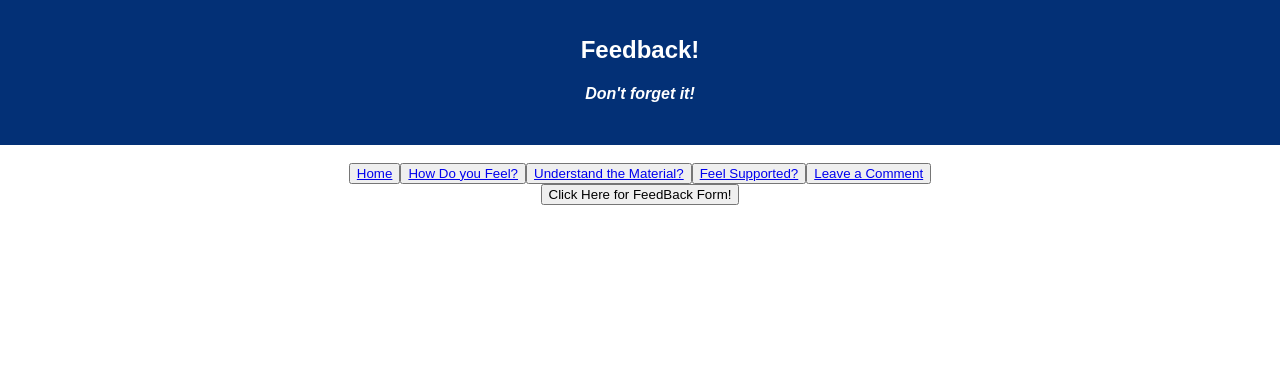
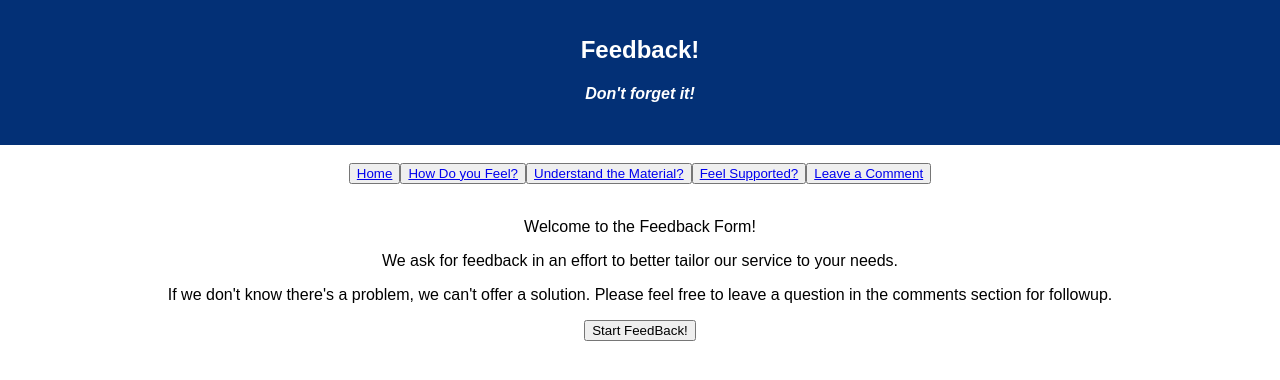
Before and after one commit to ChrisJo93/castor-feedback-loop, a React (Create React App) app: page /#/ in a window 1280 px wide. Shown: the top 380 px of the page. Built offline with nearby package versions, Linux system fonts and the light colour scheme.

Commit message:
homepage barebones created. Leads into feelings.

```diff
--- a/src/Pages/Feeling/FeelingPage.js
+++ b/src/Pages/Feeling/FeelingPage.js
@@ -5,7 +5,13 @@ class Feeling extends Component {
   render() {
     return (
       <div>
-        <p>HI I'M IN MY FEELINGS</p>
+        <header>
+          <h2>How Are you Feeling?</h2>
+        </header>
+        <div>
+          <input type="number" placeholder="Enter a number" />
+          <button>Submit</button>
+        </div>
       </div>
     );
   }
--- a/src/Pages/Home/HomePage.js
+++ b/src/Pages/Home/HomePage.js
@@ -1,5 +1,4 @@
 import React, { Component } from 'react';
-import { Link, withRouter } from 'react-router-dom';
 
 class HomePage extends Component {
   toFeeling = (event) => {
@@ -9,10 +8,19 @@ class HomePage extends Component {
   render() {
     return (
       <div>
-        <button onClick={this.toFeeling}>Click Here for FeedBack Form!</button>
+        <p>Welcome to the Feedback Form!</p>
+        <p>
+          We ask for feedback in an effort to better tailor our service to your
+          needs.
+        </p>
+        <p>
+          If we don't know there's a problem, we can't offer a solution. Please
+          feel free to leave a question in the comments section for followup.
+        </p>
+        <button onClick={this.toFeeling}>Start FeedBack!</button>
       </div>
     );
   }
 }
 
-export default withRouter(HomePage);
+export default HomePage;
--- a/src/components/App/App.js
+++ b/src/components/App/App.js
@@ -32,6 +32,7 @@ class App extends Component {
               <Link to="/comments">Leave a Comment</Link>
             </button>
           </nav>
+          <br />
           <Route exact path="/" component={HomePage} />
           <Route exact path="/feeling" component={FeelingPage} />
           <br />
```
